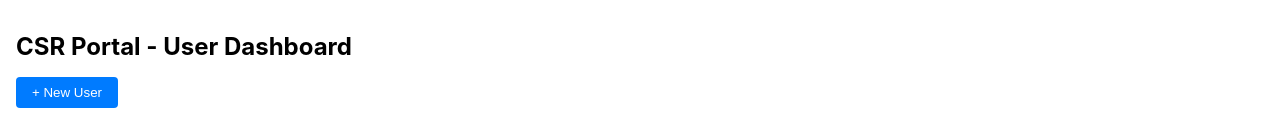
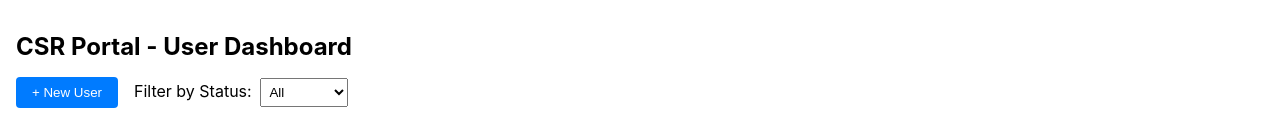
Before and after one commit to ciromuanya/amp-csr-portal, a React (Create React App) app: page / in a window 1280 px wide. Shown: the top 138 px of the page. Built offline with nearby package versions, Linux system fonts and the light colour scheme.

Commit message:
Add filter functionality to UserList in Dashboard component

```diff
--- a/src/pages/Dashboard.js
+++ b/src/pages/Dashboard.js
@@ -1,13 +1,16 @@
-import React from "react";
+import React, { useState } from "react";
 import UserList from "../components/UserList";
 import { useNavigate } from "react-router-dom";
 
 function Dashboard() {
   const navigate = useNavigate();
+  const [filterStatus, setFilterStatus] = useState("all");
 
   return (
-    <div style={{ padding: '1rem' }}>
-      <h1 style={{ fontSize: '1.5rem', fontWeight: 'bold' }}>CSR Portal - User Dashboard</h1>
+    <div style={{ padding: "1rem" }}>
+      <h1 style={{ fontSize: "1.5rem", fontWeight: "bold" }}>
+        CSR Portal - User Dashboard
+      </h1>
 
       {/* New User Button */}
       <button
@@ -18,14 +21,32 @@ function Dashboard() {
           color: "white",
           border: "none",
           borderRadius: "4px",
-          cursor: "pointer"
+          cursor: "pointer",
+          marginRight: "1rem",
         }}
         onClick={() => navigate("/new-user")}
       >
         + New User
       </button>
 
-      <UserList />
+      {/* Filter Dropdown */}
+      <label htmlFor="statusFilter" style={{ marginRight: "0.5rem" }}>
+        Filter by Status:
+      </label>
+      <select
+        id="statusFilter"
+        value={filterStatus}
+        onChange={(e) => setFilterStatus(e.target.value)}
+        style={{ padding: "0.3rem" }}
+      >
+        <option value="all">All</option>
+        <option value="active">Active</option>
+        <option value="overdue">Overdue</option>
+        <option value="canceled">Canceled</option>
+      </select>
+
+      {/* Pass filterStatus as prop to UserList */}
+      <UserList filterStatus={filterStatus} />
     </div>
   );
 }
```
